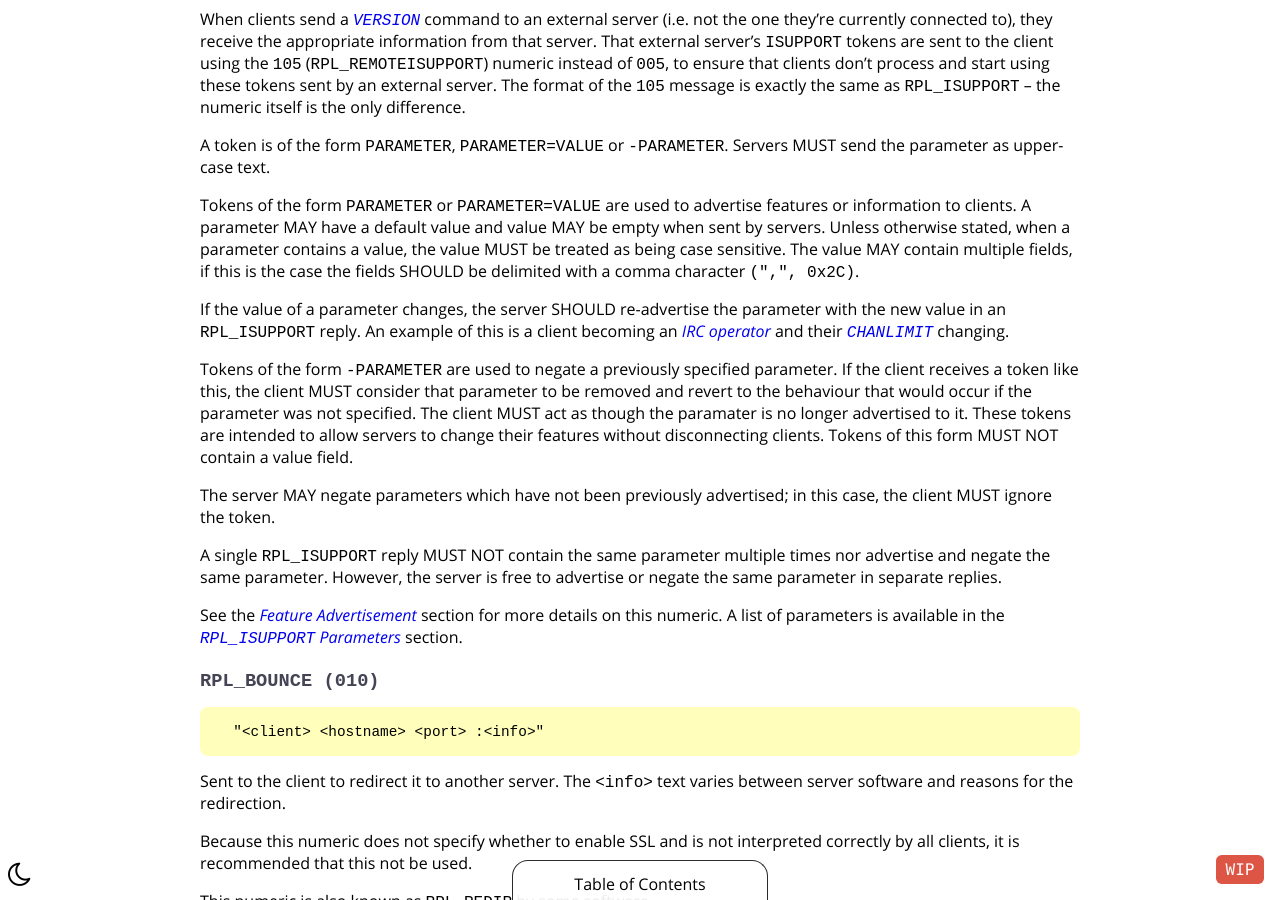
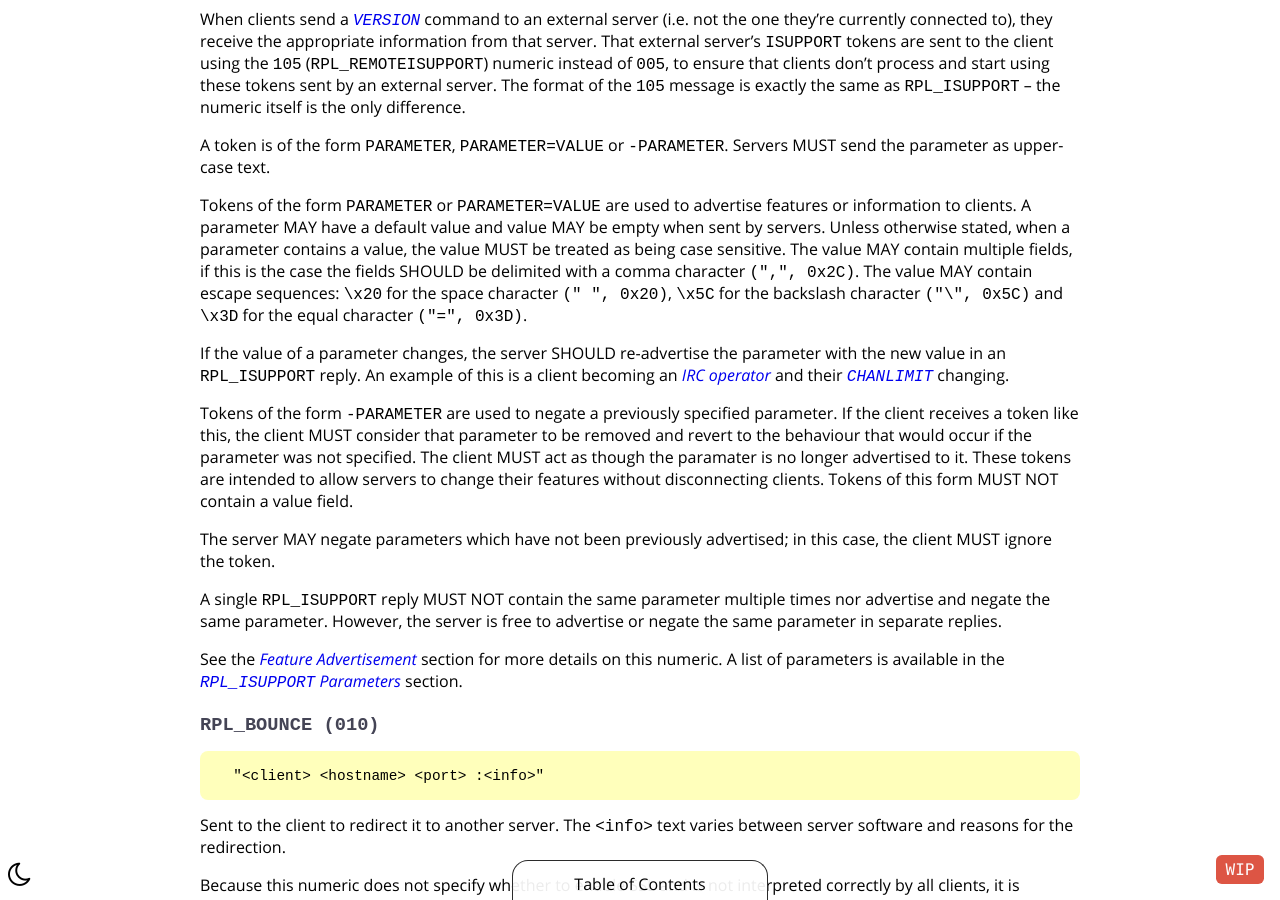
Before and after one commit to ircdocs/modern-irc, a Jekyll site: the page built from index.md, in a window 1280 px wide and 900 px high, scrolled down 49540 px. Built offline with Jekyll 4.4.1, drawn with Linux system fonts in a browser that asks for light colours.

Commit message:
Mention escape characters for ISUPPORT values
Specify \x20, \x5C and \x3D escapes.

Other escape sequences are left unspecified because the literal
character can be used and some implementations don't support them.

```diff
--- a/_includes/modern-appendix.md
+++ b/_includes/modern-appendix.md
@@ -263,7 +263,7 @@ When clients send a {% message VERSION %} command to an external server (i.e. no
 
 A token is of the form `PARAMETER`, `PARAMETER=VALUE` or `-PARAMETER`. Servers MUST send the parameter as upper-case text.
 
-Tokens of the form `PARAMETER` or `PARAMETER=VALUE` are used to advertise features or information to clients. A parameter MAY have a default value and value MAY be empty when sent by servers. Unless otherwise stated, when a parameter contains a value, the value MUST be treated as being case sensitive. The value MAY contain multiple fields, if this is the case the fields SHOULD be delimited with a comma character `(",", 0x2C)`.
+Tokens of the form `PARAMETER` or `PARAMETER=VALUE` are used to advertise features or information to clients. A parameter MAY have a default value and value MAY be empty when sent by servers. Unless otherwise stated, when a parameter contains a value, the value MUST be treated as being case sensitive. The value MAY contain multiple fields, if this is the case the fields SHOULD be delimited with a comma character `(",", 0x2C)`. The value MAY contain escape sequences: `\x20` for the space character `(" ", 0x20)`, `\x5C` for the backslash character `("\", 0x5C)` and `\x3D` for the equal character `("=", 0x3D)`.
 
 If the value of a parameter changes, the server SHOULD re-advertise the parameter with the new value in an `RPL_ISUPPORT` reply. An example of this is a client becoming an [IRC operator](#oper-message) and their {% isupport CHANLIMIT %} changing.
 
```
